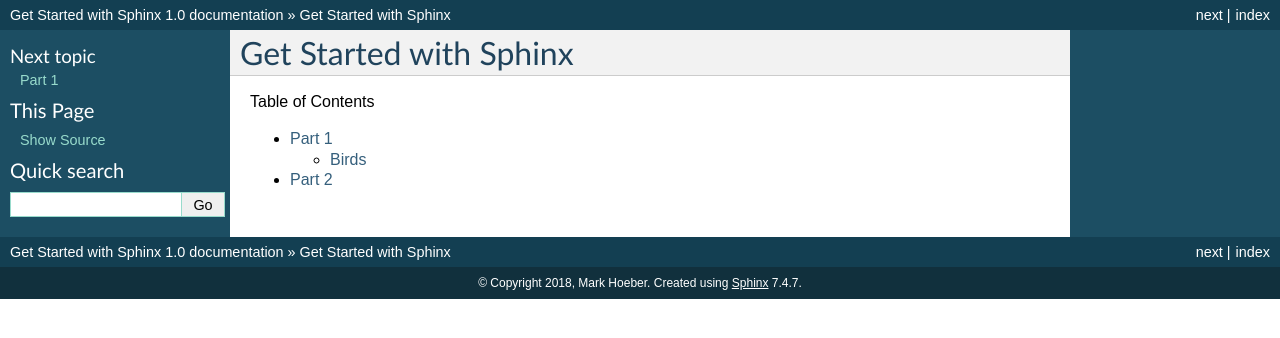
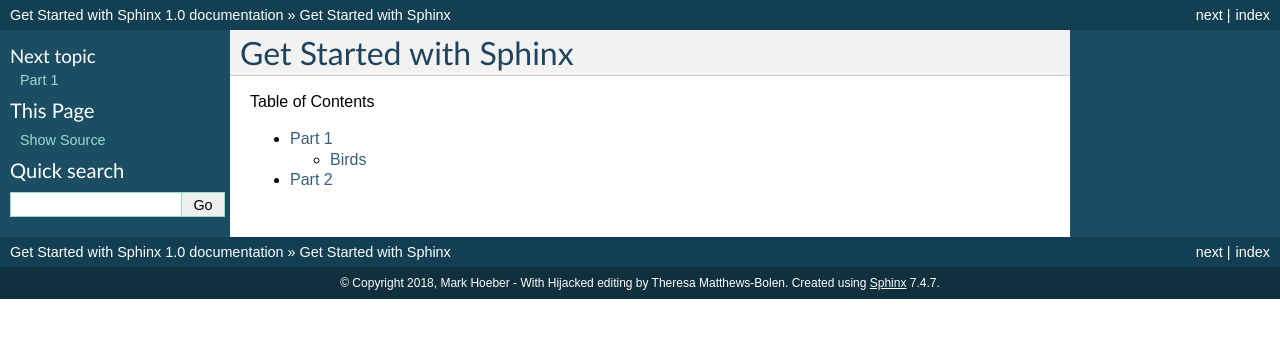
Before and after one commit to MarkHoeber/get_started_sphinx, a Sphinx documentation site: the page built from source/index.rst, in a window 1280 px wide. Shown: the top 338 px of the page. Built offline with Sphinx 7.4.7, drawn with Linux system fonts in a browser that asks for light colours.

Commit message:
Update to add me

```diff
--- a/source/conf.py
+++ b/source/conf.py
@@ -19,8 +19,8 @@
 
 # General information about the project.
 project = u'Get Started with Sphinx'
-copyright = u'2018, Mark Hoeber'
-author = u'Mark Hoeber'
+copyright = u'2018, Mark Hoeber - With Hijacked editing by Theresa Matthews-Bolen'
+author = u'Theresa Matthews-Bolen'
 
 # The version info for the project you're documenting, acts as replacement for
 # |version| and |release|, also used in various other places throughout the
```
